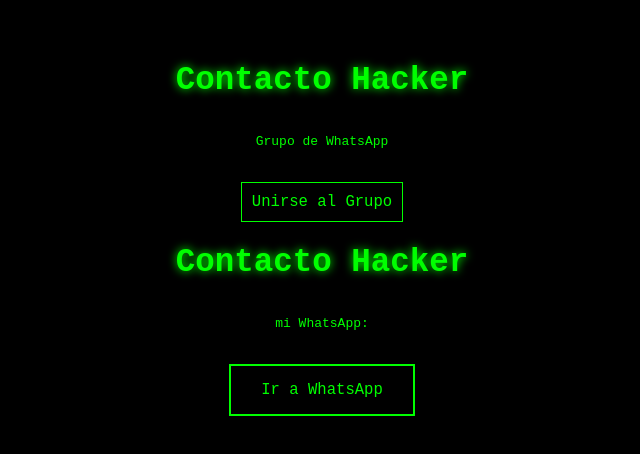
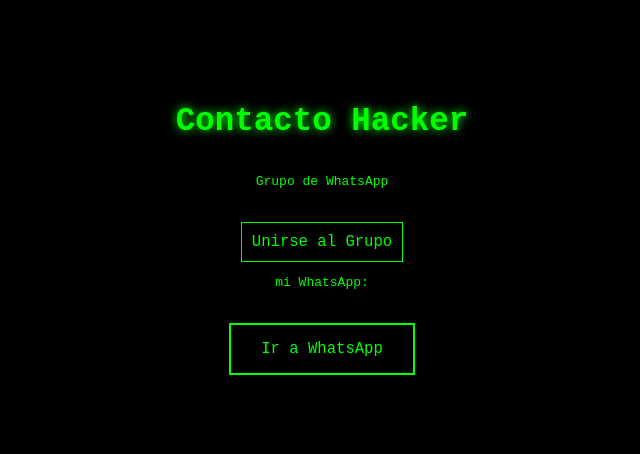
Before and after one commit to Teddy-au/blackcode-contac, a plain HTML site: page index.html in a window 1280 px wide. Shown: the part 172-626 px from the top of the page, without its empty margins (318-958 px from the left). Drawn offline with Linux system fonts and the light colour scheme.

Commit message:
Update index.html

```diff
--- a/index.html
+++ b/index.html
@@ -47,7 +47,6 @@
    Unirse al Grupo
 </a>
 
-  <h1>Contacto Hacker</h1>
   <p>mi WhatsApp:</p>
   <a href="https://wa.me/51999472708" target="_blank">Ir a WhatsApp</a>
   </a>
```
